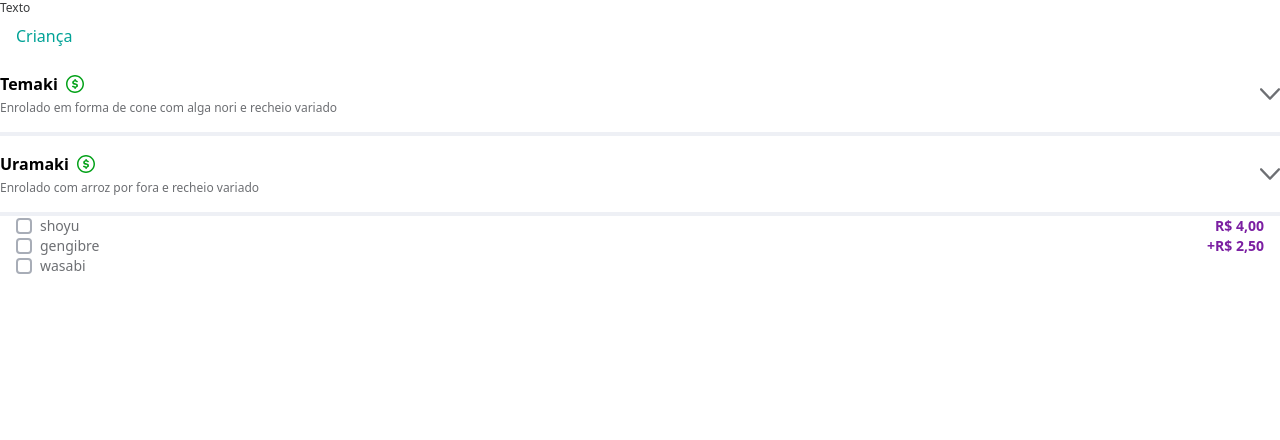
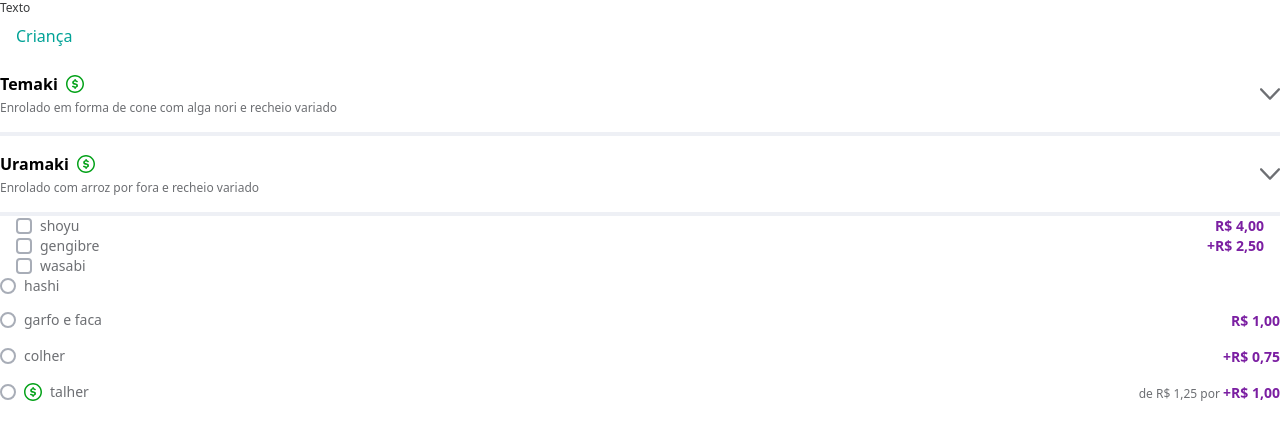
Before and after one commit to Babilonia364/something-food, a Next.js app: page / in a window 1280 px wide. Shown: the top 440 px of the page. Built offline with nearby package versions, Linux system fonts and the light colour scheme.

Commit message:
feat(RADIOGROUP): implemented radiogroup, variants dn improving shared-styles

```diff
--- a/package.json
+++ b/package.json
@@ -13,6 +13,7 @@
   "dependencies": {
     "@radix-ui/react-accordion": "^1.2.10",
     "@radix-ui/react-checkbox": "^1.3.1",
+    "@radix-ui/react-radio-group": "^1.3.6",
     "next": "15.3.2",
     "react": "^19.0.0",
     "react-dom": "^19.0.0",
--- a/src/app/components/Accordion/index.tsx
+++ b/src/app/components/Accordion/index.tsx
@@ -22,7 +22,10 @@ const accordion = tv({
     productDescription: "text-xs mt-1",
     variantItem: "flex justify-between items-center py-2 rounded-lg",
     icon: "h-5 w-5 transition-transform duration-300 group-data-[state=open]:rotate-180",
-    offPrice: 'text-xs line-through text-content-neutral-weak',
+    offPrice: [
+      shared().offPrice(),
+      "line-through"
+    ],
   },
   variants: {
     colorScheme: {
--- a/src/app/components/Checkbox/index.tsx
+++ b/src/app/components/Checkbox/index.tsx
@@ -15,7 +15,6 @@ const checkbox = tv({
     base: 'flex justify-between px-4',
     item: 'flex gap-2 items-center',
     checkbox: 'flex size-[16px] appearance-none items-center justify-center rounded-sm outline-none border-2',
-    label: 'text-sm text-content-neutral-weak',
   },
   variants: {
     state: {
@@ -48,19 +47,19 @@ export const Checkbox = ({ items }: Products) => {
       {items.map((product) => (
         <div className={base()} key={product.id}>
           <div className={item()}>
-            <RadixCheckbox className={checkboxStyle()}>
+            <RadixCheckbox className={checkboxStyle()} id={product.id}>
               <RadixCheckboxIndicator>
                 <Image src={check} alt="check icon" />
               </RadixCheckboxIndicator>
             </RadixCheckbox>
-            <label className={label()}>
+            <label className={label()} htmlFor={product.id}>
               {product.label}
             </label>
           </div>
-          <div className='flex'>
+          <label className='flex'>
             {product.isAdditional && <span className={price()}>+</span>}
             {product.price && <span className={price()}>{product.price}</span>}
-          </div>
+          </label>
         </div>
       ))}
     </>
--- /dev/null
+++ b/src/app/components/RadioGroup/index.tsx
@@ -0,0 +1,106 @@
+import { shared } from "@/app/styles/shared-styles";
+import {
+  RadioGroup as RadixRadioGroup,
+  RadioGroupItem as RadixRadioGroupItem,
+  RadioGroupIndicator as RadixRadioGroupIndicator
+} from "@radix-ui/react-radio-group";
+import Image from "next/image";
+import { tv } from "tailwind-variants";
+import dolarsign from "@/app/assets/dolarsign.svg";
+
+const radioGroup = tv({
+  extend: shared,
+  slots: {
+    container: "flex flex-col gap-3",
+    itemContainer: "flex justify-between",
+    radioGroup: "flex items-center gap-2",
+    radioItem: [
+      "size-[16px] border-2 rounded-full bg-surface-background outline-none",
+      "border-content-neutral-weakest hover:bg-surface-middleground cursor-default"
+    ],
+    radioIndicator: [
+      "relative flex size-full items-center justify-center",
+      "after:block after:size-[8px] after:rounded-full after:bg-content-neutral-weakest"
+    ],
+    originalPrice: [shared().offPrice()],
+    price: [shared().price()],
+    discountBadge: "w-[18px]",
+  },
+  variants: {
+    isAdditional: {
+      true: {
+        price: "before:content-['+']"
+      }
+    }
+  }
+});
+
+type Product = {
+  id: string;
+  label: string;
+  price?: string;
+  isAdditional?: boolean;
+  offPrice?: string;
+};
+
+type Products = {
+  items: Product[];
+};
+
+export const RadioGroup = ({ items }: Products) => {
+  const {
+    container,
+    itemContainer,
+    radioGroup: radioGroupStyle,
+    radioItem,
+    radioIndicator,
+    originalPrice,
+    discountBadge,
+    label,
+    price,
+    offPrice
+  } = radioGroup();
+
+  return (
+    <RadixRadioGroup className={container()} aria-label="View density">
+      {items.map((item) => {
+        const hasDiscount = !!item.offPrice;
+
+        return (
+          <div className={itemContainer()} key={item.id}>
+            <div className={radioGroupStyle()}>
+              <RadixRadioGroupItem
+                value={item.id}
+                className={radioItem()}
+                id={item.id}
+              >
+                <RadixRadioGroupIndicator className={radioIndicator()} />
+              </RadixRadioGroupItem>
+
+              {hasDiscount && <Image src={dolarsign} alt="off price offer" className={discountBadge()} />}
+
+              <label className={label()} htmlFor={item.id}>
+                {item.label}
+              </label>
+            </div>
+
+            <div>
+              {hasDiscount && (
+                <>
+                  <span className={originalPrice()}>de {item.price}</span>
+                  <span className={offPrice()}> por </span>
+                </>
+              )}
+
+              <span className={price({
+                isAdditional: item.isAdditional
+              })}>
+                {hasDiscount ? item.offPrice : item.price}
+              </span>
+            </div>
+          </div>
+        );
+      })}
+    </RadixRadioGroup>
+  );
+};
--- a/src/app/page.tsx
+++ b/src/app/page.tsx
@@ -1,6 +1,7 @@
 import { Accordion } from "./components/Accordion";
 import { Button } from "./components/Button";
 import { Checkbox } from "./components/Checkbox";
+import { RadioGroup } from "./components/RadioGroup";
 
 export default function Home() {
   const products = [
@@ -98,6 +99,31 @@ export default function Home() {
     },
   ];
 
+  const additionalsChooseOne = [
+    {
+      id: "additionalschoose-hashi",
+      label: "hashi",
+    },
+    {
+      id: "additionalschoose-garfo-e-faca",
+      label: "garfo e faca",
+      price: "R$ 1,00"
+    },
+    {
+      id: "additionalschoose-colher",
+      label: "colher",
+      price: "R$ 0,75",
+      isAdditional: true,
+    },
+    {
+      id: "additionalschoose-talher",
+      label: "talher",
+      price: "R$ 1,25",
+      isAdditional: true,
+      offPrice: "R$ 1,00",
+    },
+  ];
+
   return (
     <div className="bg-surface-background">
       <h1 className="text-content-neutral-base text-xs">Texto</h1>
@@ -107,6 +133,7 @@ export default function Home() {
         collapsible
       />
       <Checkbox items={additionals} />
+      <RadioGroup items={additionalsChooseOne} />
     </div>
   );
 }
--- a/src/app/styles/shared-styles.ts
+++ b/src/app/styles/shared-styles.ts
@@ -3,6 +3,8 @@ import { tv } from "tailwind-variants";
 export const shared = tv({
   base: '',
   slots: {
-    price: 'text-sm text-content-primary font-bold'
+    price: 'text-sm text-content-primary font-bold',
+    label: 'text-sm text-content-neutral-weak',
+    offPrice: 'text-xs text-content-neutral-weak',
   }
 });
```
Also changed, not shown: 1 other file (tests, documents, lock files or other folders).
